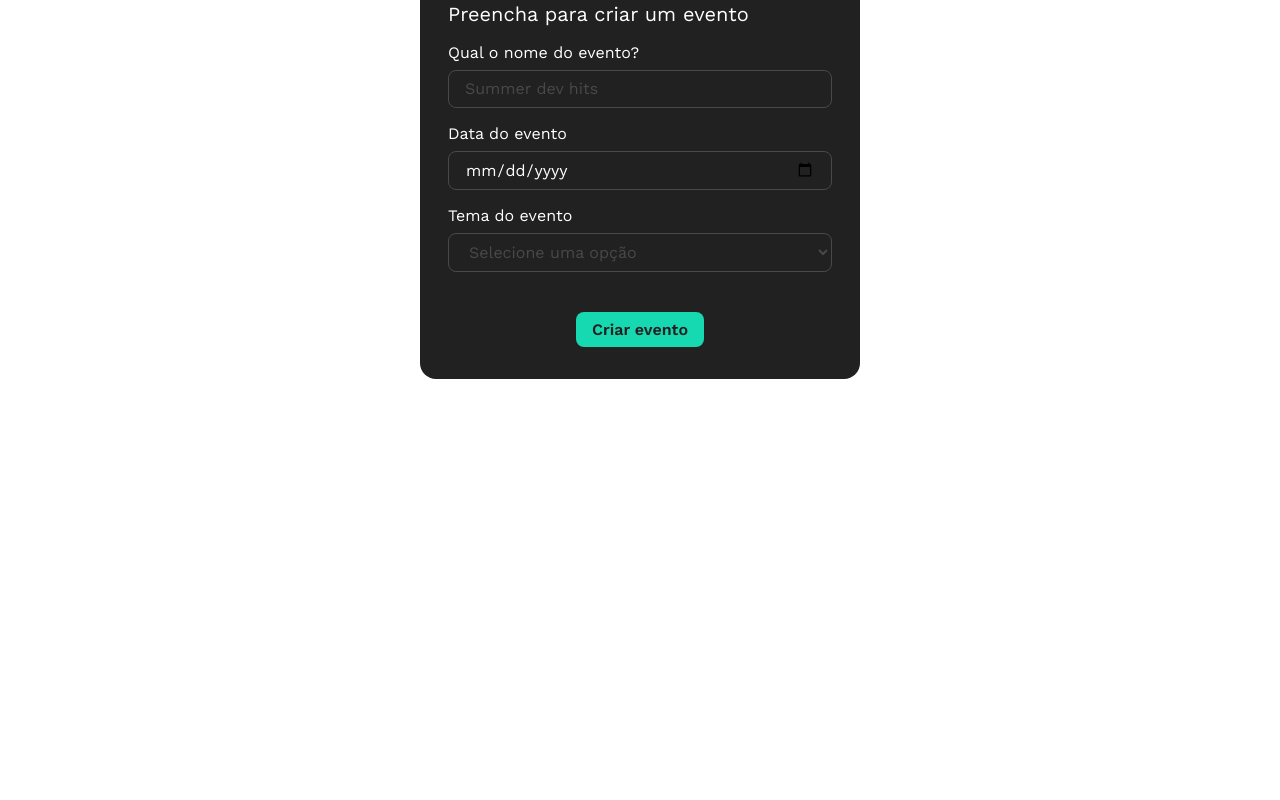
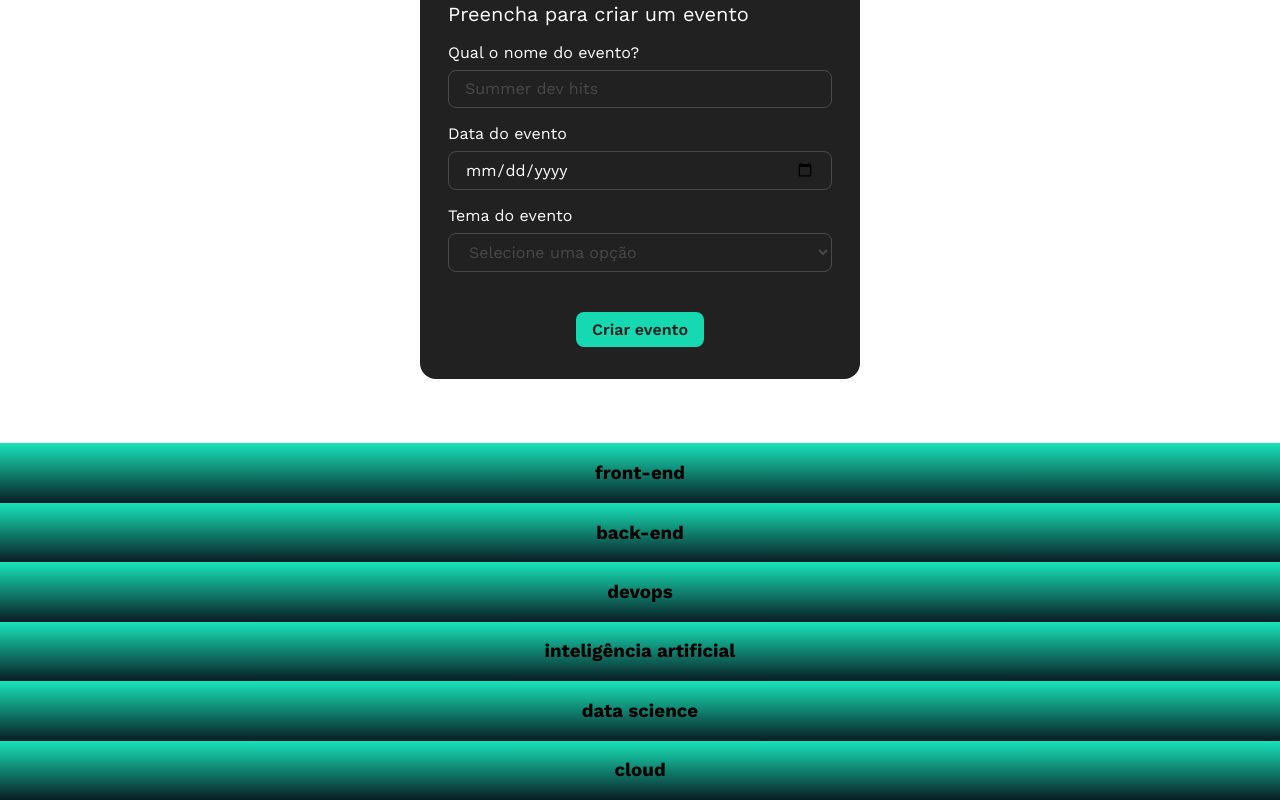
Before and after one commit to dougfani/tecboard-react, a React (Vite) app: page / in a window 1280 px wide. Shown: the part 794-1594 px from the top of the page. Before the commit the page ends 1237 px from the top, so only its background shows below. Built offline with nearby package versions, Linux system fonts and the light colour scheme.

Commit message:
adiciona componente Tema e exibe lista de temas no App

```diff
--- a/src/App.jsx
+++ b/src/App.jsx
@@ -1,8 +1,36 @@
 import './App.css';
-import { FormularioDeEvento } from './components/FormularioDeEvento'
+import { FormularioDeEvento } from './components/FormularioDeEvento';
+import { Tema } from './components/Tema';
 // no react, componentes são FUNÇÕES
 
 function App() {
+    const temas = [
+        {
+            id: 1,
+            nome: 'front-end',
+        },
+        {
+            id: 2,
+            nome: 'back-end',
+        },
+        {
+            id: 3,
+            nome: 'devops',
+        },
+        {
+            id: 4,
+            nome: 'inteligência artificial',
+        },
+        {
+            id: 5,
+            nome: 'data science',
+        },
+        {
+            id: 6,
+            nome: 'cloud',
+        },
+    ];
+
     return (
         <main>
             <header>
@@ -12,6 +40,24 @@
                 <img src="/banner.png" alt="" />
             </section>
             <FormularioDeEvento />
+            <section>
+                <Tema tema={temas[0]} />
+            </section>
+            <section>
+                <Tema tema={temas[1]} />
+            </section>
+            <section>
+                <Tema tema={temas[2]} />
+            </section>
+            <section>
+                <Tema tema={temas[3]} />
+            </section>
+            <section>
+                <Tema tema={temas[4]} />
+            </section>
+            <section>
+                <Tema tema={temas[5]} />
+            </section>
         </main>
     );
 }
--- /dev/null
+++ b/src/components/Tema/index.jsx
@@ -0,0 +1,3 @@
+export function Tema({ tema }) {
+    return <h3>{tema.nome}</h3>;
+}
```
